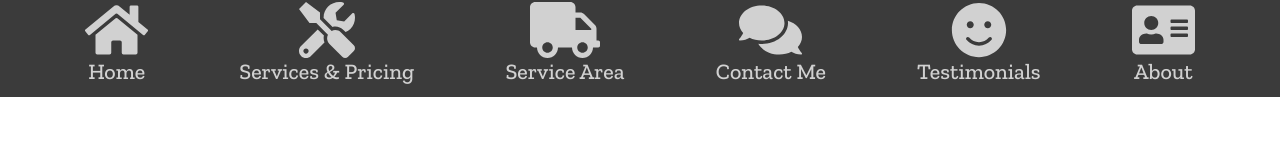
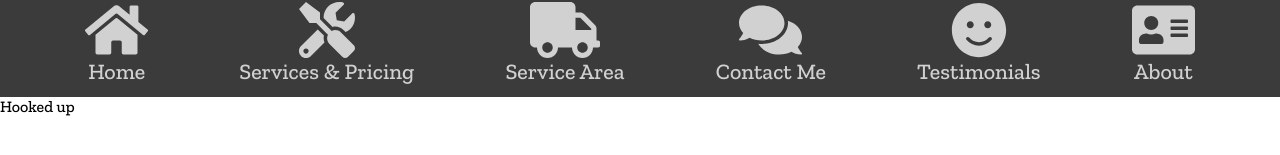
Before and after one commit to tfunk2/the-water-heater-guy-web-front-end, a React (Create React App) app: page / in a window 1280 px wide. Both pictures are taken after a click on the element "Contact Me". Shown: the part 447-602 px from the top of the page. Built offline with nearby package versions, Linux system fonts and the light colour scheme.

Commit message:
Initial creation of ContactMe, connected to App

```diff
--- a/src/App.js
+++ b/src/App.js
@@ -5,6 +5,7 @@ import NavBar from "./components/items/NavBar"
 import ServicesAndPricing from "./components/containers/ServicesAndPricing"
 import Home from "./components/containers/Home"
 import ServiceArea from "./components/containers/ServiceArea"
+import ContactMe from "./components/containers/ContactMe"
 
 class App extends Component {
 
@@ -25,7 +26,7 @@ class App extends Component {
       case "service-area":
         return <ServiceArea />
       case "contact-me":
-        return <></>
+        return <ContactMe />
       case "testimonials":
         return <></>
       case "about":
--- /dev/null
+++ b/src/components/containers/ContactMe.js
@@ -0,0 +1,10 @@
+import React from 'react'
+import '../../stylesheets/ContactMe.css'
+
+export default function ContactMe (props) {
+    return (
+        <div className="contact-me-div">
+            <h1>Hooked up</h1>
+        </div>
+    )
+}
```
Also changed, not shown: src/stylesheets/ContactMe.css (added).
